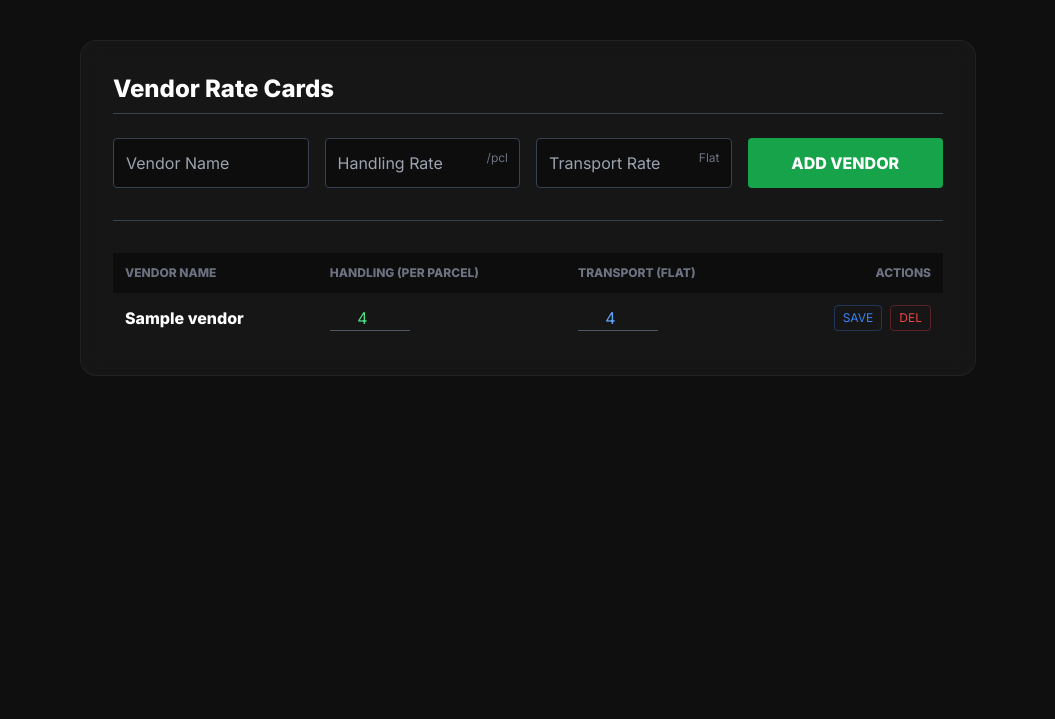
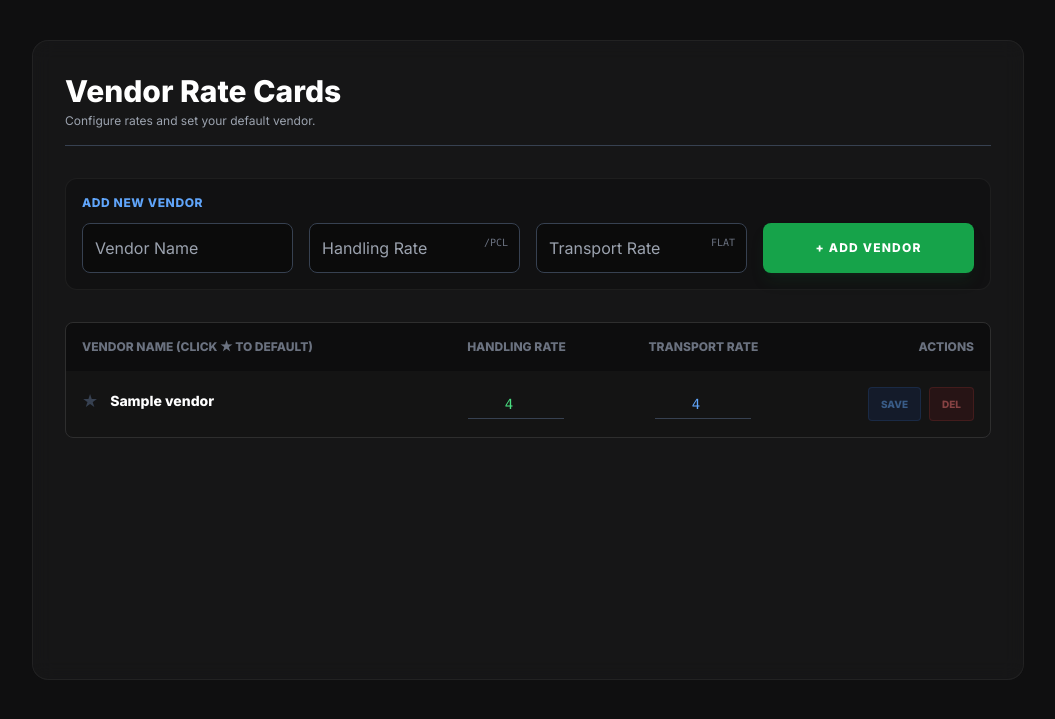
Before and after one commit to karthikshetty71/Karthik, a Flask app: template app/templates/settings.html in a window 1280 px wide. Shown: the part 65-784 px from the top of the page, without its empty margins (112-1167 px from the left). Run offline with Flask 3, Linux system fonts and the light colour scheme; the template is opened without the code that fills it: most values are stand-ins (such as "Sample title", 1, 10 or a date in 2020); parts of the project's set-up code (start-up, migrations or seed data) failed here and were passed over; some libraries are stand-ins or nearby versions.

Commit message:
deafult vendor

```diff
--- a/app/templates/invoices_select.html
+++ b/app/templates/invoices_select.html
@@ -22,7 +22,9 @@
                     <select name="vendor" required
                             class="w-full h-12 bg-black/40 border border-gray-600 rounded-lg px-4 text-white outline-none focus:border-green-500 appearance-none transition cursor-pointer">
                         {% for v in vendors %}
-                        <option value="{{ v.name }}">{{ v.name }}</option>
+                        <option value="{{ v.name }}" {% if v.is_default %}selected{% endif %}>
+                            {{ v.name }}
+                        </option>
                         {% endfor %}
                     </select>
 
--- a/app/templates/settings.html
+++ b/app/templates/settings.html
@@ -1,57 +1,105 @@
 {% extends "base.html" %}
 {% block content %}
-<div class="max-w-4xl mx-auto mt-10">
-    <div class="glass p-8 rounded-2xl">
-        <h2 class="text-2xl font-bold mb-6 text-white border-b border-gray-700 pb-2">Vendor Rate Cards</h2>
+<div class="max-w-5xl mx-auto mt-6 md:mt-10 px-4">
+    <div class="glass p-6 md:p-8 rounded-2xl min-h-[80vh]">
 
-        <form method="POST" class="grid grid-cols-1 md:grid-cols-4 gap-4 mb-8 border-b border-gray-700 pb-8">
-            <input type="text" name="vendor_name" placeholder="Vendor Name" required class="bg-black/40 border border-gray-700 rounded p-3 text-white">
+        <div class="mb-8 border-b border-gray-700 pb-4">
+            <h2 class="text-3xl font-bold text-white mb-1">Vendor Rate Cards</h2>
+            <p class="text-xs text-gray-400">Configure rates and set your default vendor.</p>
+        </div>
 
-            <div class="relative">
-                <input type="number" step="0.1" name="rate" placeholder="Handling Rate" required class="w-full bg-black/40 border border-gray-700 rounded p-3 text-white">
-                <span class="absolute right-3 top-3 text-gray-500 text-xs">/pcl</span>
-            </div>
+        <div class="bg-black/20 p-4 rounded-xl border border-white/5 mb-8">
+            <h3 class="text-xs uppercase text-blue-400 font-bold mb-3 tracking-wider">Add New Vendor</h3>
+            <form method="POST" class="grid grid-cols-1 md:grid-cols-4 gap-4">
 
-            <div class="relative">
-                <input type="number" step="0.1" name="transport" placeholder="Transport Rate" required class="w-full bg-black/40 border border-gray-700 rounded p-3 text-white">
-                <span class="absolute right-3 top-3 text-gray-500 text-xs">Flat</span>
-            </div>
+                <input type="text" name="vendor_name" placeholder="Vendor Name" required
+                       class="bg-black/40 border border-gray-700 rounded-lg p-3 text-white outline-none focus:border-green-500 transition">
 
-            <button type="submit" class="bg-green-600 font-bold text-white rounded p-3 hover:bg-green-500">ADD VENDOR</button>
-        </form>
+                <div class="relative">
+                    <input type="number" step="0.1" name="rate" placeholder="Handling Rate" required
+                           class="w-full bg-black/40 border border-gray-700 rounded-lg p-3 text-white outline-none focus:border-green-500 transition">
+                    <span class="absolute right-3 top-3 text-gray-500 text-[10px] font-mono">/PCL</span>
+                </div>
 
-        <div class="overflow-x-auto">
-            <table class="w-full text-left text-gray-400">
-                <thead class="text-xs uppercase bg-black/40 text-gray-500">
+                <div class="relative">
+                    <input type="number" step="0.1" name="transport" placeholder="Transport Rate" required
+                           class="w-full bg-black/40 border border-gray-700 rounded-lg p-3 text-white outline-none focus:border-green-500 transition">
+                    <span class="absolute right-3 top-3 text-gray-500 text-[10px] font-mono">FLAT</span>
+                </div>
+
+                <button type="submit" class="bg-green-600 font-bold text-white rounded-lg p-3 hover:bg-green-500 transition shadow-lg shadow-green-900/20 uppercase text-xs tracking-widest">
+                    + Add Vendor
+                </button>
+            </form>
+        </div>
+
+        <div class="overflow-x-auto rounded-lg border border-white/10">
+            <table class="w-full text-left text-gray-400 text-sm">
+                <thead class="text-xs uppercase bg-black/40 text-gray-500 font-bold">
                 <tr>
-                    <th class="p-3">Vendor Name</th>
-                    <th class="p-3">Handling (Per Parcel)</th>
-                    <th class="p-3">Transport (Flat)</th>
-                    <th class="p-3 text-right">Actions</th>
+                    <th class="p-4">Vendor Name (Click ★ to Default)</th>
+                    <th class="p-4 text-center">Handling Rate</th>
+                    <th class="p-4 text-center">Transport Rate</th>
+                    <th class="p-4 text-right">Actions</th>
                 </tr>
                 </thead>
-                <tbody class="divide-y divide-gray-800">
+                <tbody class="divide-y divide-gray-800 bg-black/10">
                 {% for v in vendors %}
-                <tr class="hover:bg-white/5">
-                    <td class="p-3 text-white font-bold">{{ v.name }}</td>
+                <tr class="hover:bg-white/5 transition group">
+
+                    <td class="p-4 flex items-center gap-3">
+                        <a href="/set_default_vendor/{{ v.id }}" title="Make Default"
+                           class="text-lg transition transform active:scale-125 {{ 'text-yellow-400' if v.is_default else 'text-gray-700 hover:text-yellow-400' }}">
+                            ★
+                        </a>
+
+                        <div>
+                            <span class="text-white font-bold block {{ 'text-yellow-100' if v.is_default else '' }}">{{ v.name }}</span>
+                            {% if v.is_default %}
+                            <span class="text-[9px] bg-yellow-500/10 text-yellow-500 px-1.5 py-0.5 rounded border border-yellow-500/20 inline-block mt-1">DEFAULT</span>
+                            {% endif %}
+                        </div>
+                    </td>
 
                     <form action="/update_vendor_rate/{{ v.id }}" method="POST">
-                        <td class="p-3">
-                            <input type="number" step="0.1" name="rate" value="{{ v.rate_per_parcel }}" class="w-20 bg-transparent border-b border-gray-600 text-green-400 focus:border-green-400 outline-none text-center">
+
+                        <td class="p-4 text-center">
+                            <div class="relative inline-block w-24">
+                                <input type="number" step="0.1" name="rate" value="{{ v.rate_per_parcel }}"
+                                       class="w-full bg-transparent border-b border-gray-700 text-green-400 focus:border-green-400 outline-none text-center font-mono py-1 focus:bg-white/5 transition">
+                            </div>
                         </td>
-                        <td class="p-3">
-                            <input type="number" step="0.1" name="transport" value="{{ v.transport_rate }}" class="w-20 bg-transparent border-b border-gray-600 text-blue-400 focus:border-blue-400 outline-none text-center">
+
+                        <td class="p-4 text-center">
+                            <div class="relative inline-block w-24">
+                                <input type="number" step="0.1" name="transport" value="{{ v.transport_rate }}"
+                                       class="w-full bg-transparent border-b border-gray-700 text-blue-400 focus:border-blue-400 outline-none text-center font-mono py-1 focus:bg-white/5 transition">
+                            </div>
                         </td>
-                        <td class="p-3 text-right flex justify-end gap-2">
-                            <button type="submit" class="text-blue-500 text-xs hover:text-white border border-blue-500/30 px-2 py-1 rounded">SAVE</button>
-                            <a href="/delete_vendor/{{ v.id }}" class="text-red-500 text-xs hover:text-white border border-red-500/30 px-2 py-1 rounded" onclick="return confirm('Delete?')">DEL</a>
+
+                        <td class="p-4 text-right">
+                            <div class="flex justify-end gap-2 opacity-50 group-hover:opacity-100 transition">
+                                <button type="submit" class="text-[10px] font-bold bg-blue-600/20 text-blue-400 border border-blue-500/30 px-3 py-1.5 rounded hover:bg-blue-600 hover:text-white transition">
+                                    SAVE
+                                </button>
+                                <a href="/delete_vendor/{{ v.id }}" class="text-[10px] font-bold bg-red-600/20 text-red-400 border border-red-500/30 px-3 py-1.5 rounded hover:bg-red-600 hover:text-white transition" onclick="return confirm('Delete this vendor?')">
+                                    DEL
+                                </a>
+                            </div>
                         </td>
                     </form>
                 </tr>
                 {% endfor %}
+
+                {% if not vendors %}
+                <tr>
+                    <td colspan="4" class="p-8 text-center text-gray-600 italic">No vendors found. Add one above.</td>
+                </tr>
+                {% endif %}
                 </tbody>
             </table>
         </div>
+
     </div>
 </div>
 {% endblock %}
```
Also changed, not shown: app/routes/core.py (+37 -8 lines), app/templates/home.html (+17 -5 lines).
